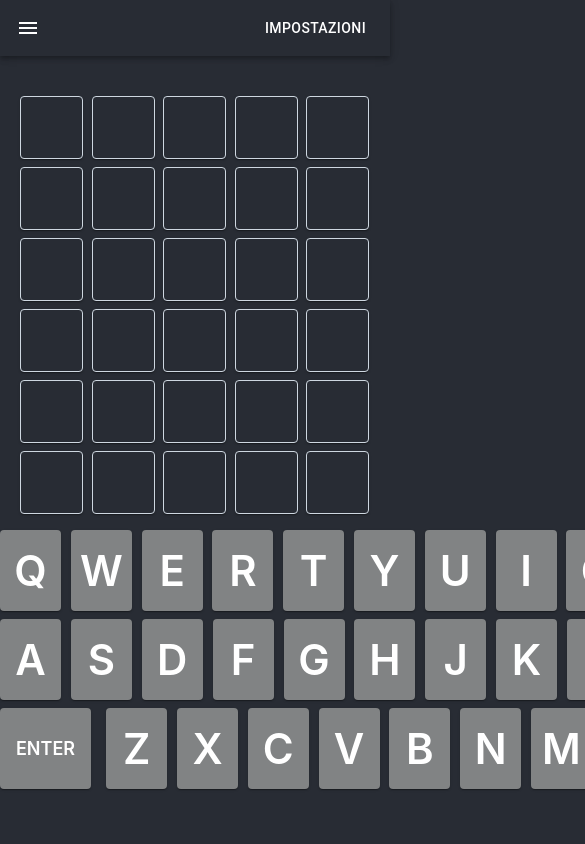
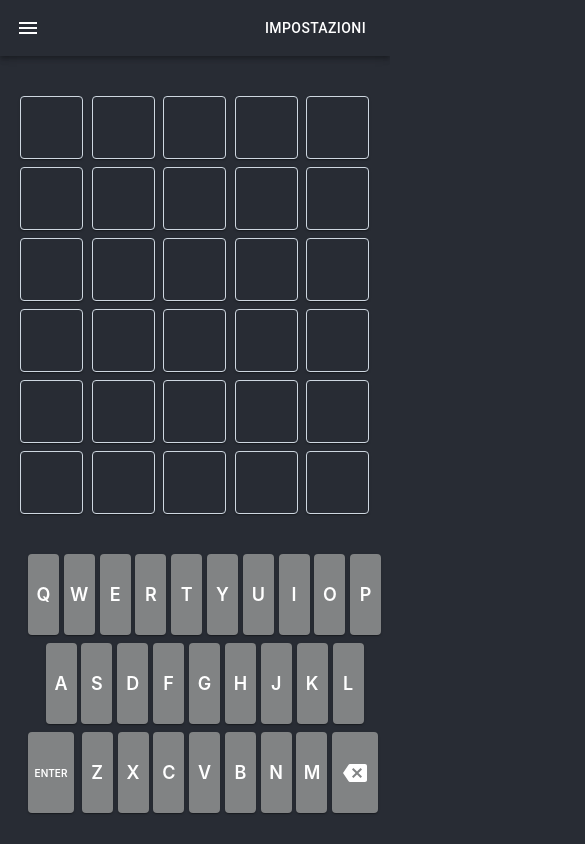
Before and after one commit to Morqos/WordleItalianoFrontEnd, a React (Create React App) app: page / in a window 390 px wide. Shown: the top 844 px of the page, 585 px wide, since content can reach past the window. Built offline with nearby package versions, Linux system fonts and the light colour scheme.

Commit message:
Set keyboard responsive to mobile

```diff
--- a/src/GameComponents/Board.tsx
+++ b/src/GameComponents/Board.tsx
@@ -11,8 +11,8 @@ const Item = styled(Paper)(({ theme }) => ({
   padding: theme.spacing(1),
   textAlign: 'center',
   color: theme.palette.text.secondary,
-  height: "45px",
-  width: "45px"
+  height: 45,
+  width: 45
 }));
 
 const Board = () => {
@@ -25,7 +25,7 @@ const Board = () => {
   }
 
   return (
-    <Box sx={{ mt: 5, mx: 'auto', width: '350px'}}>
+    <Box sx={{ mt: 5, mx: 'auto', width: 350}}>
       <Grid
         container
         spacing={1}
--- a/src/GameComponents/Keyboard.tsx
+++ b/src/GameComponents/Keyboard.tsx
@@ -1,4 +1,7 @@
-import * as React from 'react';
+import React, {useEffect, useState} from "react";
+
+import CheckMobileScreen from '../ViewChecks/CheckMobileScreen';
+
 import { styled } from '@mui/material/styles';
 import Grid from '@mui/material/Grid';
 import Paper from '@mui/material/Paper';
@@ -9,8 +12,6 @@ import BackspaceIcon from '@mui/icons-material/Backspace';
 
 const Item = styled(Paper)(({ theme }) => ({
   backgroundColor: "#818384",
-  // border: '1px solid',
-  // borderColor: theme.palette.mode === 'dark' ? '#444d58' : '#ced7e0',
   padding: theme.spacing(1),
   justifyContent: 'center',
   textAlign: 'center',
@@ -19,7 +20,6 @@ const Item = styled(Paper)(({ theme }) => ({
   color: "white",
 
   fontWeight: 600,
-  fontSize: 42
 }));
 
 const Keyboard = () => {
@@ -29,15 +29,52 @@ const Keyboard = () => {
   const SIZE_LETTER_KEY_SECOND_ROW = 1.33333333
   const SIZE_LETTER_KEY_THIRD_ROW = 1.2
 
+  const FIRST_ROW_WIDTH = "700px"
+  const SECOND_ROW_WIDTH = "630px"
+  const THIRD_ROW_WIDTH = "700px"
+
+  const FIRST_ROW_WIDTH_MOBILE = "350px"
+  const SECOND_ROW_WIDTH_MOBILE = "315px"
+  const THIRD_ROW_WIDTH_MOBILE = "350px"
+
+  const [firstRowWidth, setFirstRowWidth] = useState(FIRST_ROW_WIDTH);
+  const [secondRowWidth, setSecondRowWidth] = useState(SECOND_ROW_WIDTH);
+  const [thirdRowWidth, setThirdRowWidth] = useState(THIRD_ROW_WIDTH);
+  let isMobileScreen = CheckMobileScreen();
+
+
   const HEIGHT_LETTER = "65px"
   const WIDTH_LETTER = "45px"
   const WIDTH_ENTER_AND_BACK = "75px"
+
+  const WIDTH_LETTER_MOBILE = "15px"
+  const WIDTH_ENTER_AND_BACK_MOBILE = "30px"
+
+  const LETTER_FONT_SIZE = 28
+  const LETTER_FONT_SIZE_MOBILE = 18
+
+  const ENTER_FONT_SIZE = 18
+  const ENTER_FONT_SIZE_MOBILE = 10
+
+  const [heightLetter, setHeightLetter] = useState(HEIGHT_LETTER)
+  const [widthLetter, setWidthLetter] = useState(WIDTH_LETTER)
+  const [widthBackEnter, setWidthBackEnter] = useState(WIDTH_ENTER_AND_BACK)
+
+  const [letterFontSize, setLetterFontSize] = useState(LETTER_FONT_SIZE)
+  const [enterFontSize, setEnterFontSize] = useState(ENTER_FONT_SIZE)
 
 
   function getKeyFirstRow(_letter: string) {
     return (
       <Grid item xs={SIZE_LETTER_KEY_FIRST_ROW}>
-        <Item sx={{height: HEIGHT_LETTER, width: WIDTH_LETTER}}>{_letter}</Item>
+        <Item
+          sx={{
+            height: heightLetter,
+            width: widthLetter,
+            fontSize: letterFontSize
+          }}>
+          {_letter}
+        </Item>
       </Grid>
     );
   }
@@ -45,29 +82,41 @@ const Keyboard = () => {
   function getKeySecondRow(_letter: string) {
     return (
       <Grid item xs={SIZE_LETTER_KEY_SECOND_ROW}>
-        <Item sx={{height: HEIGHT_LETTER, width: WIDTH_LETTER}}>{_letter}</Item>
+        <Item
+          sx={{
+            height: heightLetter,
+            width: widthLetter,
+            fontSize: letterFontSize
+          }}>
+          {_letter}
+        </Item>
       </Grid>
     );
   }
 
-  function getKeyThirdRow(_letter:string, _widthEnterBack=WIDTH_LETTER, _xs=SIZE_LETTER_KEY_THIRD_ROW) {
+  function getKeyThirdRow(_letter:string, _widthEnterBack=widthLetter, _xs=SIZE_LETTER_KEY_THIRD_ROW) {
     return (
       <Grid item xs={_xs}>
-        <Item sx={{height: HEIGHT_LETTER, width: _widthEnterBack}}>
+        <Item
+          sx={{
+            height: heightLetter,
+            width: _widthEnterBack,
+            fontSize: letterFontSize
+          }}>
             {_letter}
         </Item>
       </Grid>
     );
   }
 
-  function getKeyEnter(_widthEnterBack=WIDTH_LETTER, _xs=SIZE_LETTER_KEY_THIRD_ROW){
+  function getKeyEnter(_widthEnterBack: string, _xs=SIZE_LETTER_KEY_THIRD_ROW){
     return (
       <Grid item xs={_xs}>
         <Item
           sx={{
-            height: HEIGHT_LETTER,
+            height: heightLetter,
             width: _widthEnterBack,
-            fontSize: 18,
+            fontSize: enterFontSize,
             alignItems: 'center'
           }}>
           ENTER
@@ -76,22 +125,57 @@ const Keyboard = () => {
     );
   }
 
-  function getKeyBackspace(_widthEnterBack=WIDTH_LETTER, _xs=SIZE_LETTER_KEY_THIRD_ROW){
+  function getKeyBackspace(_widthEnterBack: string, _xs=SIZE_LETTER_KEY_THIRD_ROW){
     return (
       <Grid item xs={_xs}>
-        <Item sx={{height: HEIGHT_LETTER, width: _widthEnterBack}}>
+        <Item sx={{height: heightLetter, width: _widthEnterBack}}>
             <BackspaceIcon/>
         </Item>
       </Grid>
     );
   }
 
+  useEffect(() => {
+    if(isMobileScreen) {
+      setDimensionsForMobile()
+    }
+    else {
+      setDimensionsForDesktop()
+    }
+  });
+
+  function setDimensionsForMobile()
+  {
+    setFirstRowWidth(FIRST_ROW_WIDTH_MOBILE)
+    setSecondRowWidth(SECOND_ROW_WIDTH_MOBILE)
+    setThirdRowWidth(THIRD_ROW_WIDTH_MOBILE)
+
+    setWidthLetter(WIDTH_LETTER_MOBILE)
+    setWidthBackEnter(WIDTH_ENTER_AND_BACK_MOBILE)
+    setEnterFontSize(ENTER_FONT_SIZE_MOBILE)
+    setLetterFontSize(LETTER_FONT_SIZE_MOBILE)
+  }
+
+  function setDimensionsForDesktop()
+  {
+    setFirstRowWidth(FIRST_ROW_WIDTH)
+    setSecondRowWidth(SECOND_ROW_WIDTH)
+    setThirdRowWidth(THIRD_ROW_WIDTH)
+
+    setWidthLetter(WIDTH_LETTER)
+    setWidthBackEnter(WIDTH_ENTER_AND_BACK)
+    setEnterFontSize(ENTER_FONT_SIZE)
+    setLetterFontSize(LETTER_FONT_SIZE)
+  }
+
+
   return (
     <>
-    <Box sx={{ mt: 2, mx: 'auto', width: '700px'}}>
+    <Box sx={{ mt: 5, mx: 'auto', width: firstRowWidth}}>
       <Grid
         container
         spacing={1}
+        mx="auto"
       >
         {getKeyFirstRow("Q")}
         {getKeyFirstRow("W")}
@@ -106,10 +190,11 @@ const Keyboard = () => {
       </Grid>
     </Box>
 
-    <Box sx={{ mt: 1, mx: 'auto', width: '630px'}}>
+    <Box sx={{ mt: 1, mx: 'auto', width: secondRowWidth}}>
       <Grid
         container
         spacing={1}
+        mx="auto"
       >
         {getKeySecondRow("A")}
         {getKeySecondRow("S")}
@@ -123,13 +208,14 @@ const Keyboard = () => {
       </Grid>
     </Box>
 
-    <Box sx={{ mt: 1, mx: 'auto', width: '700px'}}>
+    <Box sx={{ mt: 1, mx: 'auto', width: thirdRowWidth}}>
       <Grid
         container
         spacing={1}
         justifyContent='center'
+        mx="auto"
       >
-        {getKeyEnter(WIDTH_ENTER_AND_BACK, SIZE_ENTER_AND_BACK_KEY)}
+        {getKeyEnter(widthBackEnter, SIZE_ENTER_AND_BACK_KEY)}
         {getKeyThirdRow("Z")}
         {getKeyThirdRow("X")}
         {getKeyThirdRow("C")}
@@ -137,7 +223,7 @@ const Keyboard = () => {
         {getKeyThirdRow("B")}
         {getKeyThirdRow("N")}
         {getKeyThirdRow("M")}
-        {getKeyBackspace(WIDTH_ENTER_AND_BACK, SIZE_ENTER_AND_BACK_KEY)}
+        {getKeyBackspace(widthBackEnter, SIZE_ENTER_AND_BACK_KEY)}
       </Grid>
     </Box>
     </>
--- /dev/null
+++ b/src/ViewChecks/CheckMobileScreen.tsx
@@ -0,0 +1,16 @@
+import React, {useEffect, useState} from "react";
+
+const CheckMobileScreen = () => {
+    const [width, setWidth] = useState(window.innerWidth);
+    const handleWindowSizeChange = () => {
+        setWidth(window.innerWidth);
+    }
+
+    useEffect(() => {
+        window.addEventListener('resize', handleWindowSizeChange);
+    }, []);
+
+    return (width <= 768);
+}
+
+export default CheckMobileScreen
```
